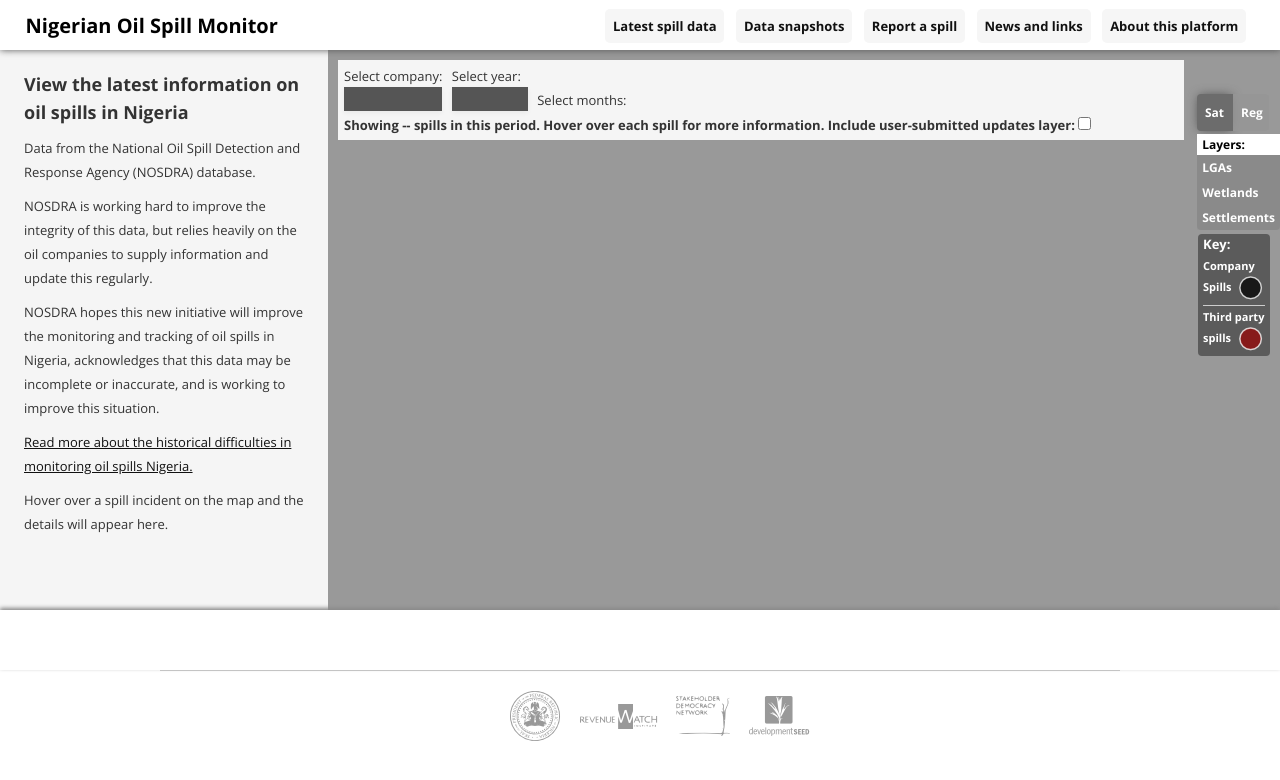
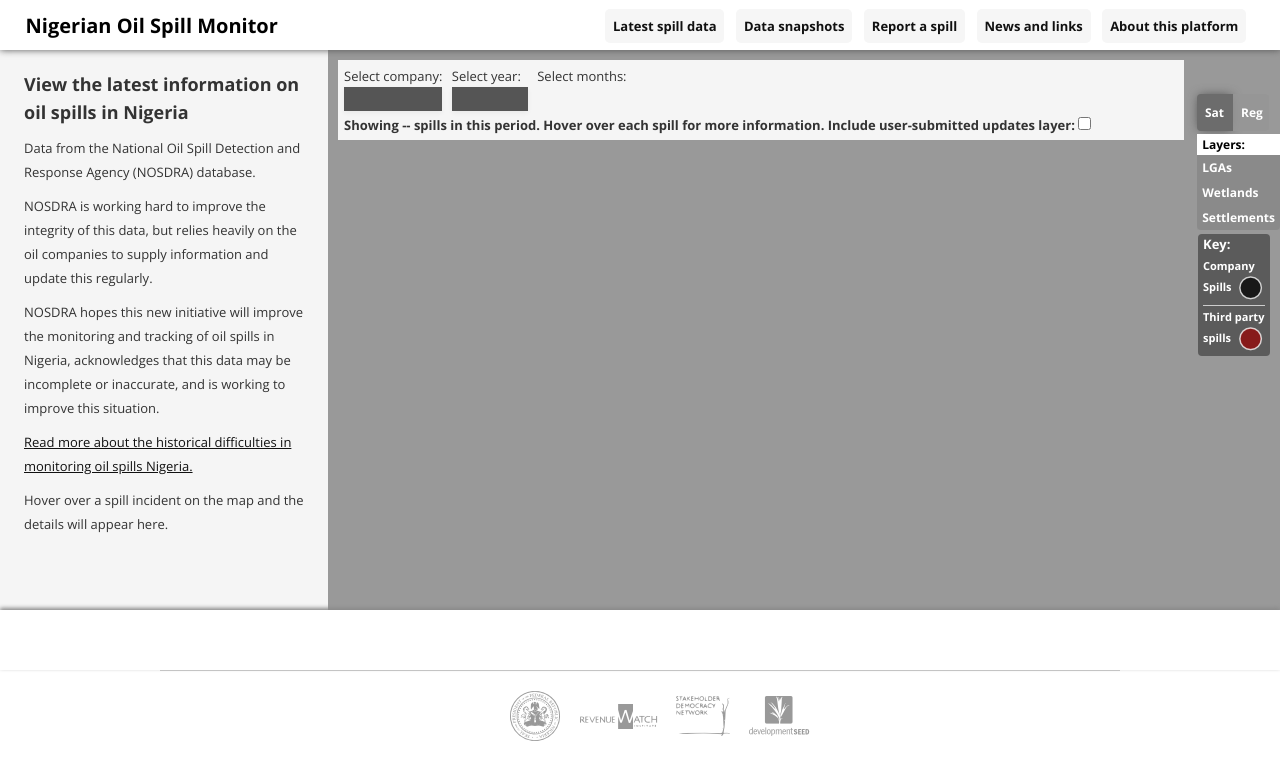
Before and after one commit to sdn4nigeria/monitoring-platform, a Jekyll site: the page built from index.html, in a window 1280 px wide. Shown: the top 780 px of the page. Built offline with Jekyll 4.4.1, drawn with Linux system fonts in a browser that asks for light colours; nearby versions of some CDN libraries; some web fonts are replaced; library files that are not in the unit come from our copies; Markdown is read by kramdown in place of the engine named in the settings.

Commit message:
Update style.css

```diff
--- a/_includes/css/style.css
+++ b/_includes/css/style.css
@@ -169,7 +169,7 @@
     position: absolute;
     visibility: hidden;
     left: 10px;
-    top: 55px;
+    top: 47px;
 }
 ul.dropdown li.open span.arrow {
     visibility: inherit;
@@ -289,6 +289,7 @@
     margin: 0 auto;
     float: center;
     width: 91%;*/
+    height:24px;
 }
 #options a {
     border-left: 1px solid #999;
```
